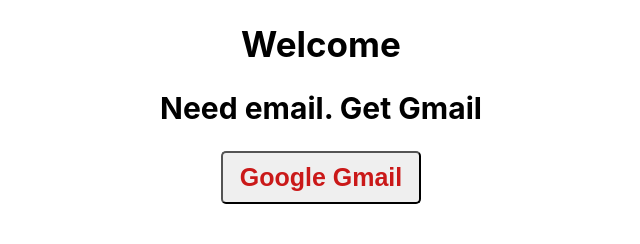
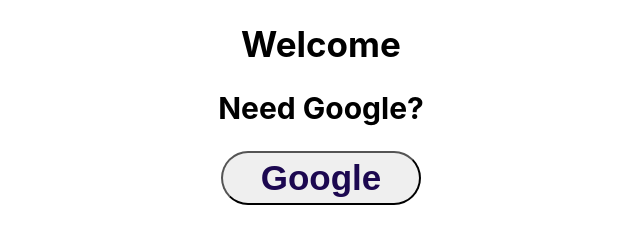
Before and after one commit to t-powers/javascript-adventure, a website with bundled scripts: page index.html in a window 1280 px wide. Shown: the whole page, without its empty margins (319-959 px from the left). Built offline with nearby package versions, Linux system fonts and the light colour scheme; files whose address does not match are found by name.

Commit message:
added style and html link

```diff
--- a/index.html
+++ b/index.html
@@ -7,9 +7,22 @@
     <script src="script.js" defer></script>
   </head>
   <body>
-    <div><h1>Welcome</h1></div>
-    <div><h2>Need email. Get Gmail</h2></div>
-    <div><button class="btn">Google Gmail</button></div>
-
+    <div>
+      <div>
+        <h1>Welcome</h1>
+      </div>
+      <div>
+        <h2>Need Google?</h2>
+      </div>
+      <div>
+        <button
+          <button
+          class="btn"
+          onclick=" window.open('http://google.com','_blank')"
+        >
+          Google
+        </button>
+      </div>
+    </div>
   </body>
 </html>
--- a/styles.css
+++ b/styles.css
@@ -18,13 +18,13 @@
 #addCats {
   background-color: rgb(93, 93, 197);
 }
-button {
-  font-size: 25px;
-  padding-top: 10px;
-  padding-bottom: 10px;
-  color: rgb(202, 25, 25);
+.btn {
+  font-size: 35px;
+  padding-top: 5px;
+  padding-bottom: 5px;
+  color: rgb(28, 8, 80);
   font-weight: bold;
   width: 200px;
   margin-bottom: 5px;
-  border-radius: 5px;
+  border-radius: 40px;
 }
```
